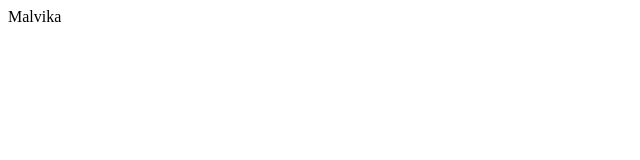
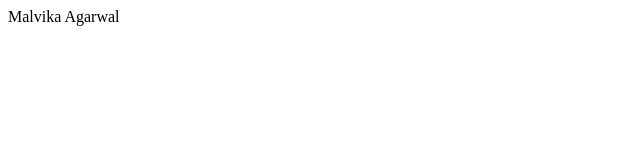
Before and after one commit to magarwal2000/webtype, a plain HTML site: page index.html in a window 1280 px wide. Shown: the full height of the page, 0-640 px from the left. Drawn offline with Linux system fonts and the light colour scheme.

Commit message:
Test commit 3

```diff
--- a/index.html
+++ b/index.html
@@ -5,6 +5,6 @@
   <title>Test</title>
 </head>
 <body>
-  Malvika
+  Malvika Agarwal
 </body>
 </html>
```
